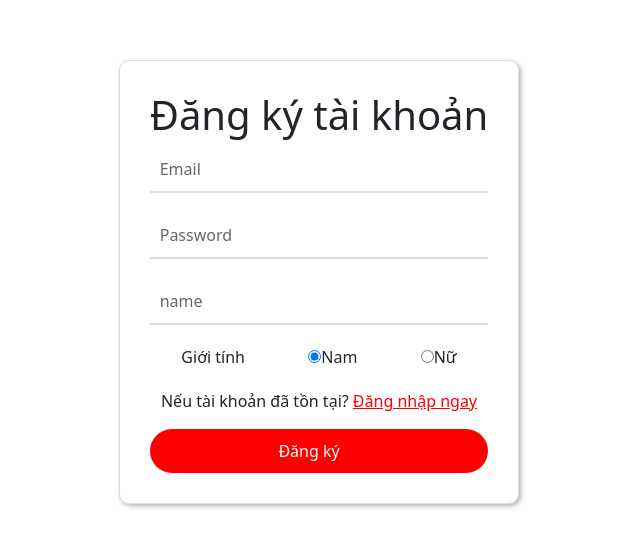
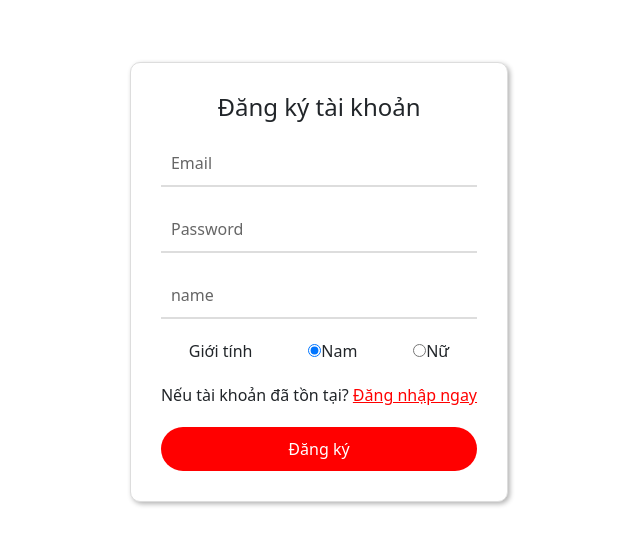
Before and after one commit to anhnv1202/NetFilm, a React (Create React App) app in the folder netfilm/: page /register in a window 1280 px wide. Shown: the part 118-664 px from the top of the page, without its empty margins (321-961 px from the left). Built offline with nearby package versions, Linux system fonts and the light colour scheme.

Commit message:
Update register.css

```diff
--- a/netfilm/src/assest/register.css
+++ b/netfilm/src/assest/register.css
@@ -5,7 +5,7 @@
     height: 100vh;
   }
 
-  form {
+  .register form {
     display: flex;
     flex-direction: column;
     justify-content: center;
@@ -17,7 +17,7 @@
     background-color: #fff;
   }
 
-  h1 {
+  .register h1 {
     margin-top: 0;
     margin-bottom: 20px;
     font-size: 1.5rem;
@@ -39,14 +39,14 @@
     }
   }
 
-  #gender {
+  .register #gender {
     display: flex;
     width: 100%;
     margin-bottom: 20px;
     justify-content: space-around;
   }
 
-  p {
+  .register p {
     margin-top: 0;
     margin-bottom: 20px;
     text-align: center;
@@ -59,7 +59,7 @@
     }
   }
 
-  .submit-btn {
+  .register .submit-btn {
     width: 100%;
     padding: 10px;
     border: none;
@@ -68,11 +68,4 @@
     color: #fff;
     font-size: 1rem;
     cursor: pointer;
-    &::after {
-      content: "\f054";
-      font-family: "Font Awesome 5 Free";
-      font-weight: 900;
-      font-size: 0.8rem;
-      margin-left: 10px;
-    }
   }
```
